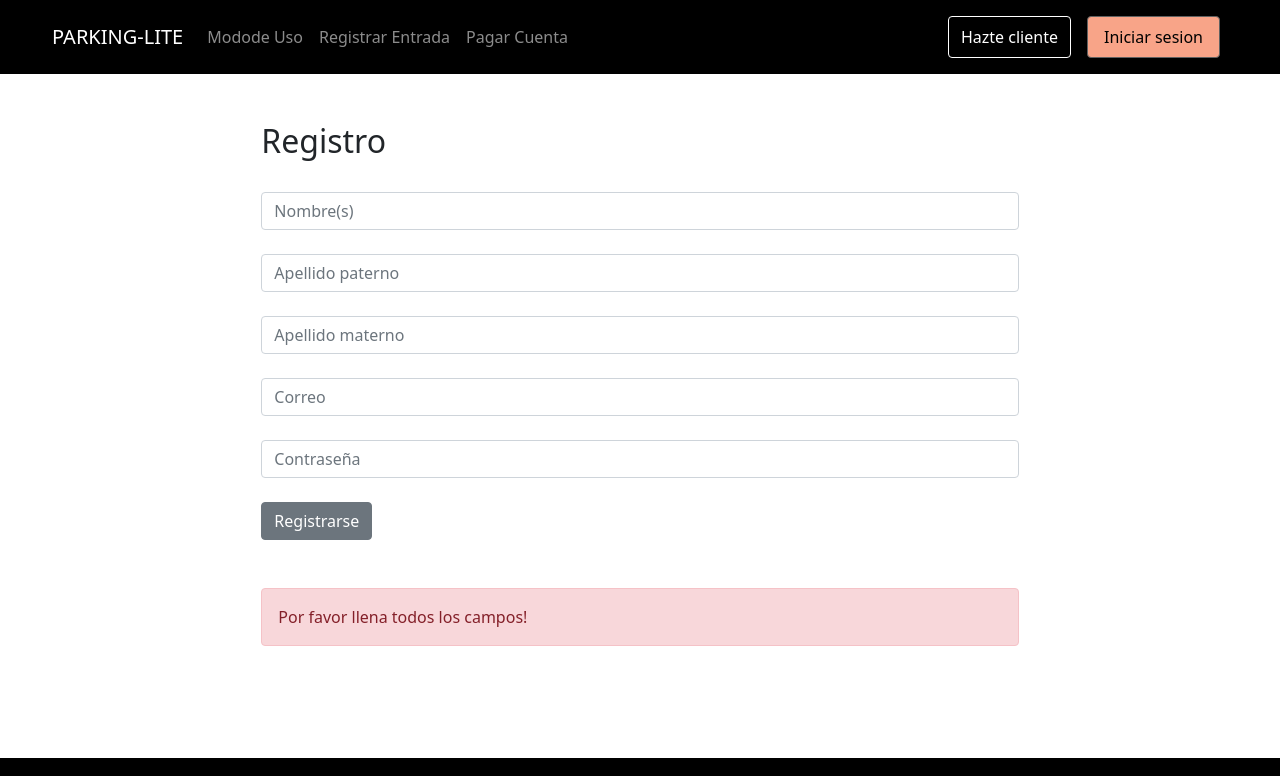
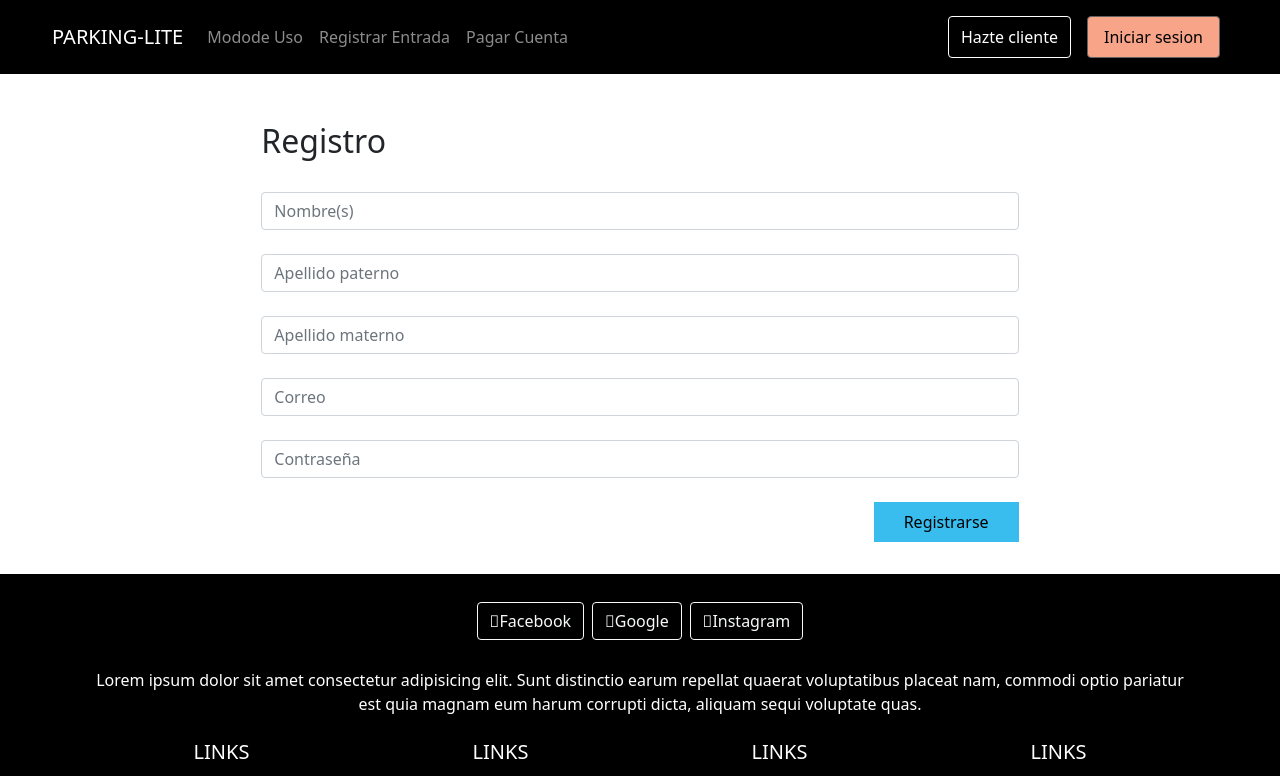
Before and after one commit to Marco-ing/parking-lite, an Angular app: page /registrarse in a window 1280 px wide. Shown: the top 776 px of the page. Built offline with nearby package versions, Linux system fonts and the light colour scheme.

Commit message:
Registro
Registro pero ahora con validaciones

```diff
--- a/src/app/componentes/registro/registro.component.css
+++ b/src/app/componentes/registro/registro.component.css
@@ -0,0 +1,19 @@
+/*
+    Negro:  #181b32
+    Azul:   #39bdee
+    Blanco: #f2f7fa
+*/
+
+.btn_registrarse {
+  background-color: #39bdee;
+  float: right;
+  border-color: #181b32;
+  width: 145px;
+  height: 40px;
+  border: 1px solid transparent;
+}
+
+.btn_registrarse:hover {
+  background-color: #6ecdf0;
+  color: #f2f7fa;
+}
--- a/src/app/componentes/registro/registro.component.html
+++ b/src/app/componentes/registro/registro.component.html
@@ -1,30 +1,47 @@
 <div class="container col-sm-8 p-5 mb-5 text-align-center">
     <h2>Registro</h2>
-    <form [formGroup]="registrarse">
+    <form (ngSubmit)="guardar()" autocomplete="off" [formGroup]="registrarse">
         <div class="form-group">
             <label for="nombre"></label>
-            <input class="form-control" type="text" id="nombre" placeholder="Nombre(s)">
+            <input formControlName="nombre" class="form-control" type="text" id="nombre" placeholder="Nombre(s)">
+            <span   class="form-text text-danger"
+                    *ngIf="campoEsValido('nombre')"
+                    >Ingresa tu nombre
+            </span>
         </div>
         <div class="form-group">
             <label for="apellido-paterno"></label>
-            <input class="form-control" type="text" id="apellido-paterno"placeholder="Apellido paterno">
+            <input formControlName="apellidoPaterno" class="form-control" type="text" id="apellido-paterno"placeholder="Apellido paterno">
+            <span   class="form-text text-danger"
+                    *ngIf="campoEsValido('apellidoPaterno')"
+                    >Ingresa tu apellido paterno
+            </span>
         </div>
         <div class="form-group">
             <label for="apellido-materno"></label>
-            <input class="form-control" type="text" id="apellido-materno"placeholder="Apellido materno">
+            <input formControlName="apellidoMaterno" class="form-control" type="text" id="apellido-materno"placeholder="Apellido materno">
+            <span   class="form-text text-danger"
+                    *ngIf="campoEsValido('apellidoMaterno')"
+                    >Ingresa tu apellido materno
+            </span>
         </div>
         <div class="form-group">
             <label for="correo"></label>
-            <input class="form-control" type="email" id="correo"placeholder="Correo">
+            <input formControlName="correo" class="form-control" type="email" id="correo"placeholder="Correo">
+            <span   class="form-text text-danger"
+                    *ngIf="campoEsValido('correo')"
+                    >Ingrese un correo valido
+            </span>
         </div>
         <div class="form-group">
-            <label for="password"></label>
-            <input class="form-control" type="password" id="password" placeholder="Contraseña">
+            <label  for="password"></label>
+            <input  formControlName="password" class="form-control" type="password" id="password" placeholder="Contraseña">
+            <span   class="form-text text-danger"
+                    *ngIf="campoEsValido('password')"
+                    >Ingresa una contraseña valida (mínimo 6 caracteres)
+            </span>
         </div>
-        <div>
-            <button  class="btn btn-secondary btn__registro mt-4" type="submit">Registrarse</button>
+            <div class="col-12">
+            <button  class="btn_registrarse mt-4" type="submit">Registrarse</button>
         </div>
     </form>
-    <div class="alert alert alert-danger mt-5" role="alert">
-        Por favor llena todos los campos!
-    </div>
--- a/src/app/componentes/registro/registro.component.ts
+++ b/src/app/componentes/registro/registro.component.ts
@@ -1,5 +1,5 @@
 import { Component, OnInit } from '@angular/core';
-import { FormGroup } from '@angular/forms';
+import { FormControl, FormGroup, FormBuilder, Validators } from '@angular/forms';
 
 @Component({
   selector: 'app-registro',
@@ -8,14 +8,34 @@ import { FormGroup } from '@angular/forms';
 })
 export class RegistroComponent implements OnInit {
 
-  //Formulario registrarse responsivo
-  registrarse: FormGroup = new FormGroup({
-
-  })
-
-  constructor() { }
+  constructor(private fb: FormBuilder) { }
 
   ngOnInit(): void {
   }
 
+
+  //Formulario registrarse responsivo
+  registrarse: FormGroup = this.fb.group({
+    nombre          : ['',[Validators.required]],
+    apellidoPaterno : ['',Validators.required],
+    apellidoMaterno : ['',Validators.required],
+    correo          : ['',[Validators.required,Validators.email]],
+    password          : ['',[Validators.required]],
+  })
+
+  //Funcion para validar campos
+  campoEsValido(campo:string){
+    return this.registrarse.controls[campo].errors
+    && this.registrarse.controls[campo].touched
+  }
+
+  //Guardar datos formulario
+  guardar(){
+    if(this.registrarse.invalid){
+      this.registrarse.markAllAsTouched();
+      return;
+    }
+    console.log(this.registrarse.value);
+
+  }
 }
```
